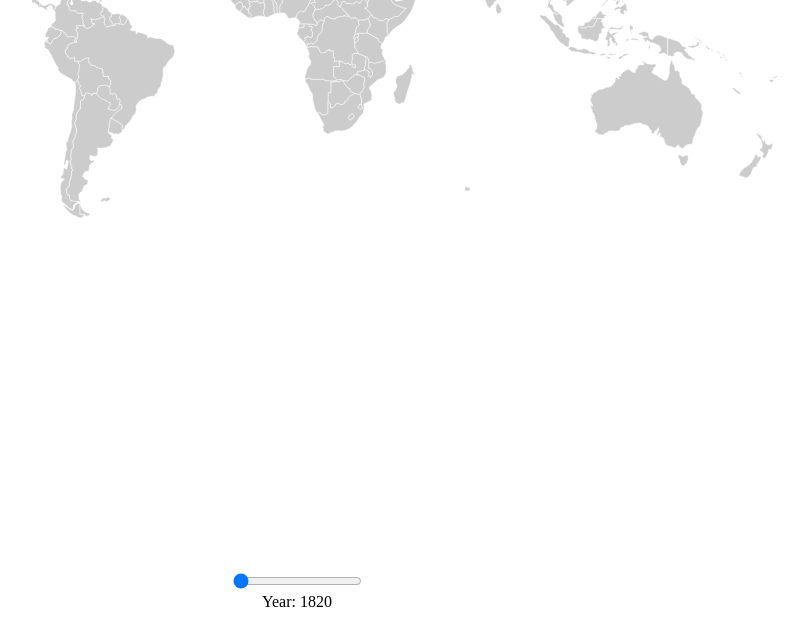
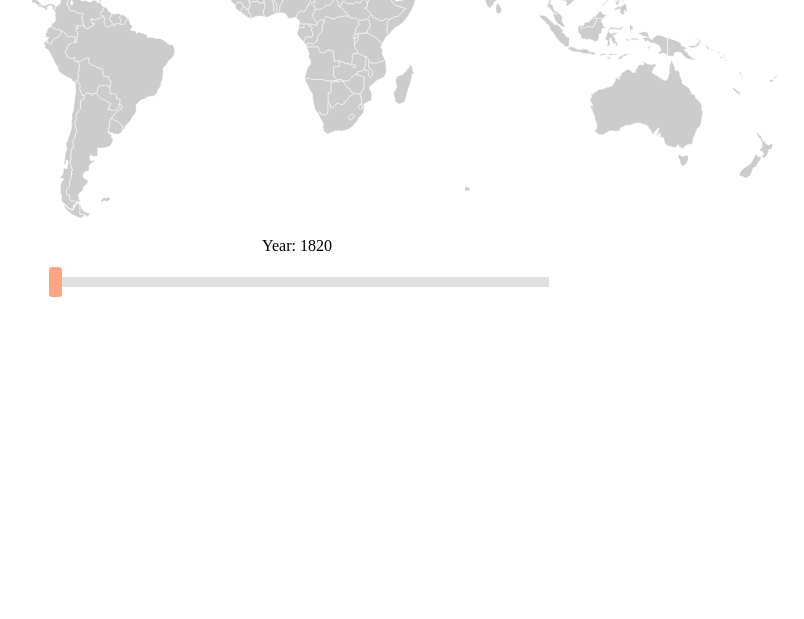
Before and after one commit to aboblin/term02_project01, a Flask app: page / in a window 1280 px wide. Shown: the part 552-1171 px from the top of the page, without its empty margins (343-1147 px from the left). After the commit the page ends 849 px from the top, so only its background shows below. Run offline with Flask 2, Linux system fonts and the light colour scheme.

Commit message:
made slider nicer

```diff
--- a/devlog.txt
+++ b/devlog.txt
@@ -55,3 +55,6 @@ worked on dots
 
 luoE -- 2018-04-10 13:44:44
 slider displays year
+
+luoE -- 2018-04-12 13:55:55
+made slider nicer
--- a/static/css/slider.css
+++ b/static/css/slider.css
@@ -1,12 +1,18 @@
+.slidecontainer {
+    width: 500px;
+    margin: 0 auto;
+}
+
 .slider {
     -webkit-appearance: none;
     width: 100%;
-    height: 25px;
+    height: 10px;
     background: #d3d3d3;
     outline: none;
     opacity: 0.7;
     -webkit-transition: .2s;
     transition: opacity .2s;
+}
 
 .slider:hover {
     opacity: 1;
@@ -15,15 +21,17 @@
 .slider::-webkit-slider-thumb {
     -webkit-appearance: none;
     appearance: none;
-    width: 25px;
-    height: 50px;
+    width: 12.5px;
+    height: 30px;
+    border-radius: 3px;
+    background: coral;
+    cursor: pointer;
+      }
+
+.slider::-moz-range-thumb {
+    width: 12.5px;
+    height: 30px;
+    border-radius: 3px;
     background: coral;
     cursor: pointer;
 }
-
-.slider::-moz-range-thumb {
-    width: 25px;
-    height: 50px;
-    background: #coral;
-    cursor: pointer;
-}
--- a/templates/svg.html
+++ b/templates/svg.html
@@ -3,8 +3,12 @@
 <html>
 
   <head>
+
     <title>Connect the Dots!</title>
+    <meta name="viewport" content="width=device-width, initial-scale=1.0">
     <script src="https://ajax.googleapis.com/ajax/libs/jquery/3.3.1/jquery.min.js"></script>
+    <link rel="stylesheet" type="text/css" href="{{ url_for('static', filename='css/slider.css') }}">
+
   </head>
 
   <body style="text-align: center;">
@@ -18,7 +22,7 @@
 
     <?xml version="1.0" encoding="utf-8"?>
     <!-- (c) ammap.com | SVG map of World - Low -->
-    <svg xmlns="http://www.w3.org/2000/svg" xmlns:amcharts="http://amcharts.com/ammap" xmlns:xlink="http://www.w3.org/1999/xlink" version="1.1" width="1000" height="1000" id="worldMap">
+    <svg xmlns="http://www.w3.org/2000/svg" xmlns:amcharts="http://amcharts.com/ammap" xmlns:xlink="http://www.w3.org/1999/xlink" version="1.1" width="1000" height="666" id="worldMap">
       <defs>
 	<style type="text/css">
 	  .land
@@ -217,10 +221,15 @@
     </svg>
 
     <div class="slidecontainer">
+      <center>Year: <span id="year"></span></center>
+      <br>
+
       <input type="range" min="1820" max="2013" value="1820" class="slider" id="yearSlider">
-      <br>
-      <center>Year: <span id="year"></span></center>
     </div>
+
+    <br>
+    <br>
+    <br>
 
   </body>
   <script type="text/javascript" src="{{url_for('static',filename='js/countries.js')}}"></script>
```
Also changed, not shown: 1 other file.
